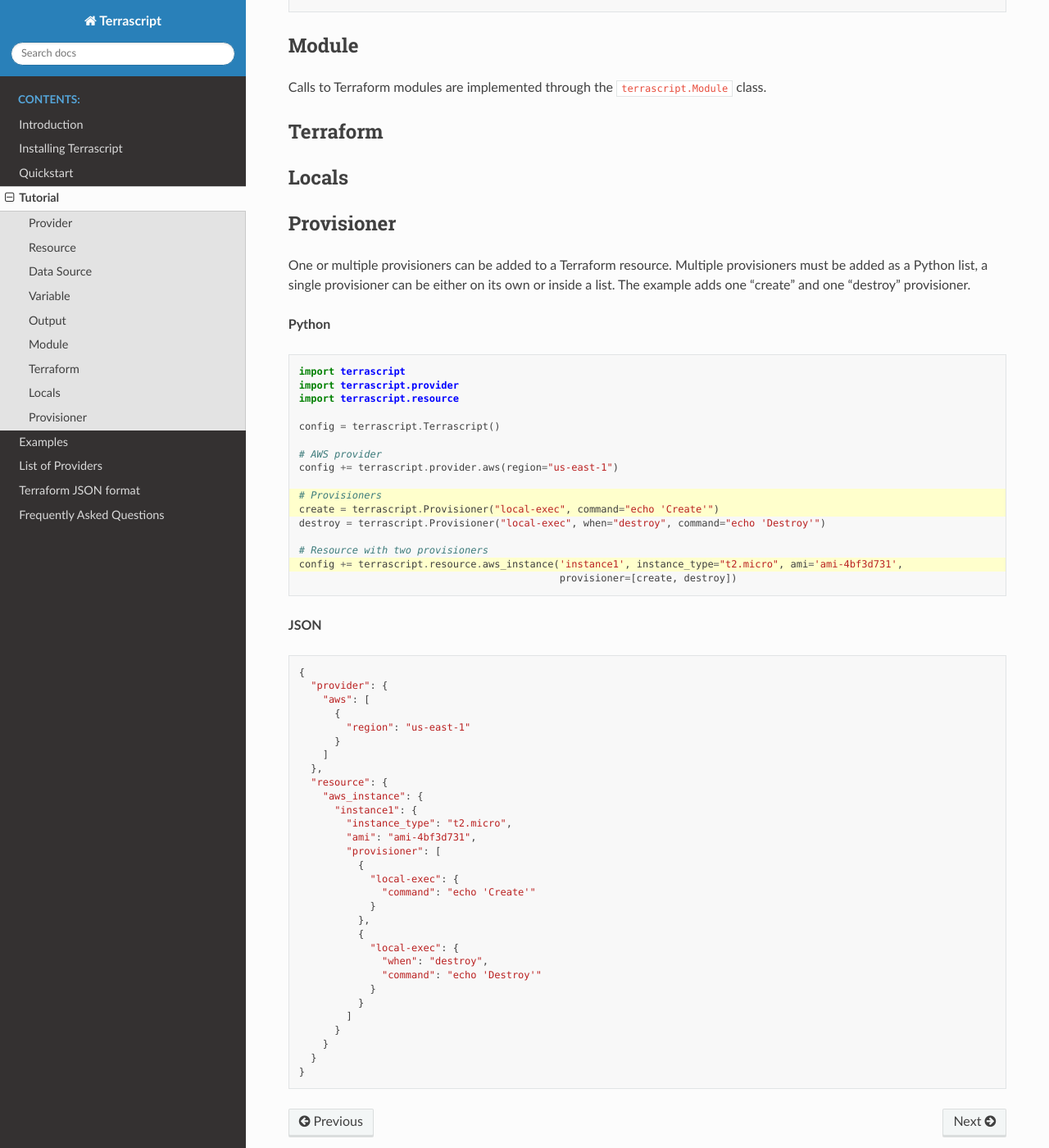
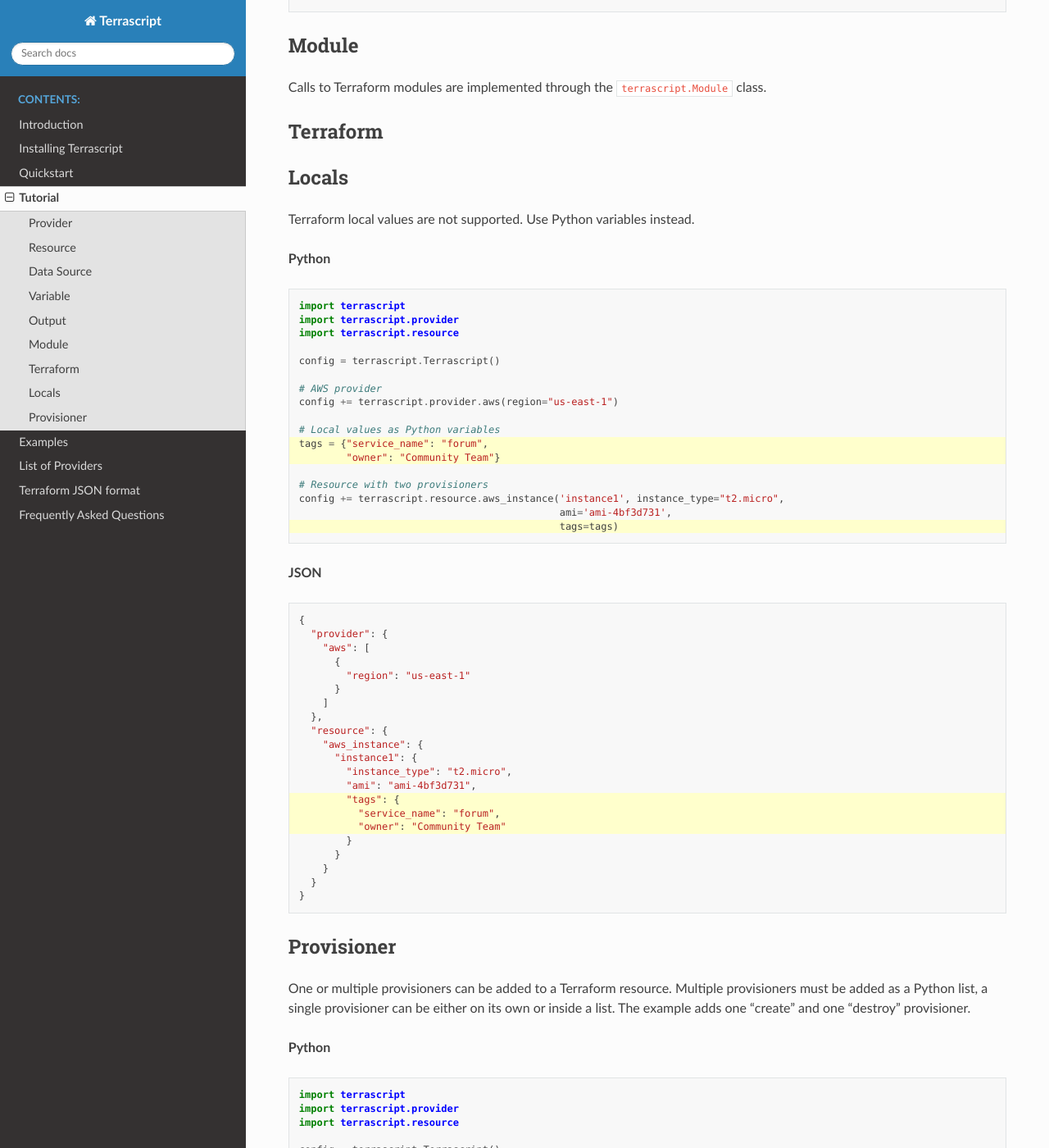
Before and after one commit to starhawking/python-terrascript, a Sphinx documentation site: the page built from docs/tutorial.rst, in a window 1280 px wide and 1400 px high, scrolled down 6612 px. Shown: the whole window at 82% size. Built offline with Sphinx 7.4.7 and the Read the Docs theme 2.0.0, drawn with Linux system fonts in a browser that asks for light colours.

Commit message:
Added Locals section to tutorial

```diff
--- /dev/null
+++ b/docs/examples/tutorial_locals1.py
@@ -0,0 +1,17 @@
+import terrascript
+import terrascript.provider
+import terrascript.resource
+
+config = terrascript.Terrascript()
+
+# AWS provider
+config += terrascript.provider.aws(region="us-east-1")
+
+# Local values as Python variables
+tags = {"service_name": "forum",
+        "owner": "Community Team"}
+
+# Resource with two provisioners
+config += terrascript.resource.aws_instance('instance1', instance_type="t2.micro",
+                                            ami='ami-4bf3d731',
+                                            tags=tags)
--- /dev/null
+++ b/docs/examples/tutorial_locals1/tutorial_locals1.tf.json
@@ -0,0 +1,21 @@
+{
+  "provider": {
+    "aws": [
+      {
+        "region": "us-east-1"
+      }
+    ]
+  },
+  "resource": {
+    "aws_instance": {
+      "instance1": {
+        "instance_type": "t2.micro",
+        "ami": "ami-4bf3d731",
+        "tags": {
+          "service_name": "forum",
+          "owner": "Community Team"
+        }
+      }
+    }
+  }
+}
--- a/docs/tutorial.rst
+++ b/docs/tutorial.rst
@@ -136,6 +136,17 @@
 Locals
 ~~~~~~
 
+Terraform local values are not supported. Use Python variables instead.
+
+**Python**
+
+.. literalinclude:: examples/tutorial_locals1.py
+   :emphasize-lines: 11,12,17
+
+**JSON**
+
+.. literalinclude:: examples/tutorial_locals1/tutorial_locals1.tf.json
+   :emphasize-lines: 14,15,16
 
 Provisioner
 ~~~~~~~~~~~
--- a/terrascript/__init__.py
+++ b/terrascript/__init__.py
@@ -322,6 +322,7 @@
 
 
 class Locals(Block):
+    # Not working, use Python variables instead.
     pass
 
 
```
Also changed, not shown: 3 other files.
